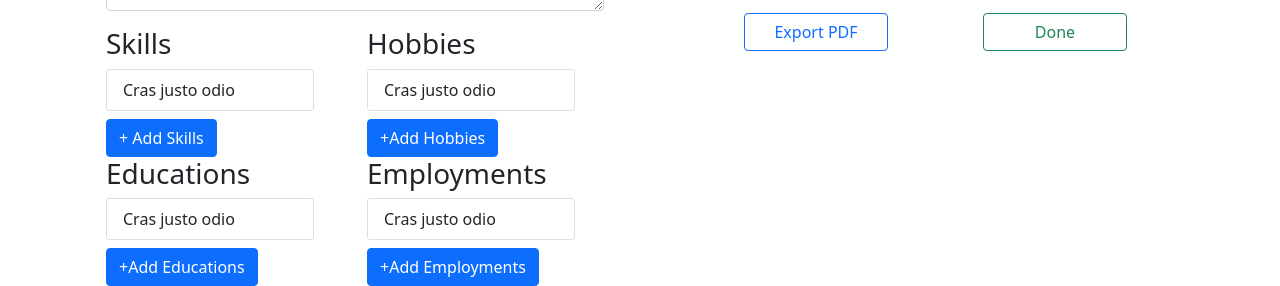
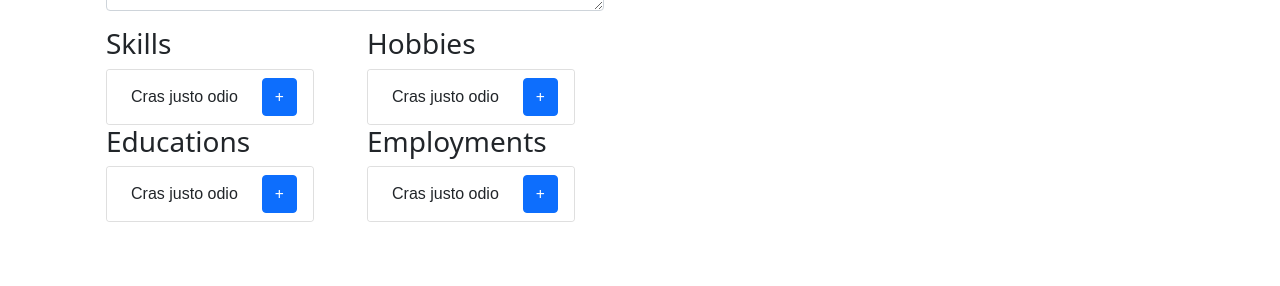
Before and after one commit to nguyentantrung2000/Runway-CVBuilder, a React (Create React App) app: page /createcv in a window 1280 px wide. Shown: the part 563-849 px from the top of the page. After the commit the page ends 800 px from the top, so only its background shows below. Built offline with nearby package versions, Linux system fonts and the light colour scheme; no server answers.

Commit message:
fix UI dialog

```diff
--- a/src/pages/create_cv/createCV.tsx
+++ b/src/pages/create_cv/createCV.tsx
@@ -5,7 +5,10 @@ import { CreateSkill } from '../../components/create_skill_popup/create_skill'
 import { useState } from 'react'
 
 export const CreateCV = () => {
-    const [lgShow, setLgShow] = useState(false);
+    const [show1, setShow1] = useState(false);
+    const [show2, setShow2] = useState(false);
+    const [lgShow3, setLgShow3] = useState(false);
+    const [lgShow4, setLgShow4] = useState(false);
 
     return (
         <div className='from' style={{ 'paddingTop': '6rem' }}>
@@ -97,26 +100,57 @@ export const CreateCV = () => {
                                                 <h3>Skills</h3>
                                                 <Card style={{ width: '13rem' }}>
                                                     <ListGroup variant="flush">
-                                                        <ListGroup.Item>Cras justo odio</ListGroup.Item>
+                                                    <ListGroup.Item style={{display:'flex', justifyContent:'space-between'}}>
+                                                            <p style={{margin:'auto',paddingRight:'1rem'}}>Cras justo odio</p>
+                                                            <Button onClick={() => setShow1(true)}>+</Button>
+                                                        </ListGroup.Item>
                                                     </ListGroup>
                                                 </Card>
-                                                <Button style={{ 'marginTop': '0.5rem' }} variant="primary" onClick={() => setLgShow(true)}>
-                                                    + Add Skills
-                                                </Button>
+                                                <Modal size='lg' show={show1} onHide={() => setShow1(false)} aria-labelledby="contained-modal-title-vcenter" centered>
+                                                    <Modal.Header closeButton>
+                                                        <Modal.Title>Add Skills</Modal.Title>
 
-
+                                                    </Modal.Header>
+                                                    <Modal.Body>
+                                                        <div style={{ 'display': 'flex', 'placeContent': 'center' }}>
+                                                            <div style={{ 'display': 'flex' }}>
+                                                                <Form style={{ 'marginRight': '1rem' }}>
+                                                                    <Form.Group className="mb-3" controlId="formBasicText">
+                                                                        <Form.Label>Skill name</Form.Label>
+                                                                        <Form.Control  type="text" placeholder="Eg. your text here" />
+                                                                    </Form.Group>
+                                                                </Form>
+                                                                <Form style={{ 'marginRight': '1rem' }}>
+                                                                    <Form.Label>Level</Form.Label>
+                                                                    <Form.Select style={{marginTop:'0.35rem'}} aria-label="Default select example">
+                                                                        <option>Choose one</option>
+                                                                        <option value="1">1</option>
+                                                                        <option value="2">2</option>
+                                                                        <option value="3">3</option>
+                                                                    </Form.Select>
+                                                                </Form>
+                                                            </div>
+                                                            <div style={{marginTop: '2.2rem' }}>
+                                                                <Button style={{ 'marginRight': '0.5rem' }} variant="outline-danger">Cancel</Button>
+                                                                <Button variant="outline-primary">Done</Button>
+                                                            </div>
+                                                        </div>
+                                                    </Modal.Body>
+                                                </Modal>
                                             </Col>
                                             <Col>
                                                 <h3>Hobbies</h3>
                                                 <Card style={{ width: '13rem' }}>
                                                     <ListGroup variant="flush">
-                                                        <ListGroup.Item>Cras justo odio</ListGroup.Item>
+                                                        <ListGroup.Item style={{display:'flex', justifyContent:'space-between'}}>
+                                                            <p style={{margin:'auto',paddingRight:'1rem'}}>Cras justo odio</p>
+                                                            <Button onClick={() => setShow2(true)}>+</Button>
+                                                        </ListGroup.Item>
                                                     </ListGroup>
                                                 </Card>
-                                                <Button style={{ 'marginTop': '0.5rem' }} variant="primary" onClick={() => setLgShow(true)}>+Add Hobbies</Button>
-                                                <Modal size="lg" show={lgShow} onHide={() => setLgShow(false)} aria-labelledby="example-modal-sizes-title-lg">
+                                                <Modal show={show2} onHide={() => setShow2(false)} aria-labelledby="contained-modal-title-vcenter" centered>
                                                     <Modal.Header closeButton>
-                                                        <Modal.Title>Modal heading</Modal.Title>
+                                                        <Modal.Title>Add Hobbies</Modal.Title>
 
                                                     </Modal.Header>
                                                     <Modal.Body>
@@ -127,8 +161,8 @@ export const CreateCV = () => {
                                                                     <Form.Control type="text" placeholder="Eg. your text here" />
                                                                 </Form.Group>
                                                             </Form>
-                                                            <div style={{ 'paddingTop': '2rem' }}>
-                                                                <Button style={{ 'marginRight': '1rem' }} variant="outline-danger">Cancel</Button>
+                                                            <div style={{ 'marginTop': '2.2rem' }}>
+                                                                <Button style={{ 'marginRight': '0.5rem' }} variant="outline-danger">Cancel</Button>
                                                                 <Button variant="outline-primary">Done</Button>
                                                             </div>
                                                         </div>
@@ -141,19 +175,21 @@ export const CreateCV = () => {
                                                 <h3>Educations</h3>
                                                 <Card style={{ width: '13rem' }}>
                                                     <ListGroup variant="flush">
-                                                        <ListGroup.Item>Cras justo odio</ListGroup.Item>
+                                                    <ListGroup.Item style={{display:'flex', justifyContent:'space-between'}}>
+                                                            <p style={{margin:'auto',paddingRight:'1rem'}}>Cras justo odio</p>
+                                                            <Button onClick={() => setLgShow3(true)}>+</Button>
+                                                        </ListGroup.Item>
                                                     </ListGroup>
                                                 </Card>
-                                                <Button style={{ 'marginTop': '0.5rem' }} variant="primary" onClick={() => setLgShow(true)}>+Add Educations </Button>
-                                                <Modal size="lg" show={lgShow} onHide={() => setLgShow(false)} aria-labelledby="example-modal-sizes-title-lg">
+                                                <Modal size="lg" show={lgShow3} onHide={() => setLgShow3(false)} aria-labelledby="contained-modal-title-vcenter" centered>
                                                     <Modal.Header closeButton>
-                                                        <Modal.Title>Modal heading</Modal.Title>
+                                                        <Modal.Title>Add Educations</Modal.Title>
 
                                                     </Modal.Header>
                                                     <Modal.Body>
                                                         <div>
                                                             <Form style={{ 'display': 'flex', 'placeContent': 'center' }}>
-                                                                <div style={{ 'marginRight': '1rem', 'width': '21.25%' }}>
+                                                                <div style={{ 'marginRight': '1rem', 'width': '54%' }}>
                                                                     <div>
                                                                         <Form.Group className="mb-3" controlId="formBasicText">
                                                                             <Form.Label>Education</Form.Label>
@@ -202,19 +238,21 @@ export const CreateCV = () => {
                                                 <h3>Employments</h3>
                                                 <Card style={{ width: '13rem' }}>
                                                     <ListGroup variant="flush">
-                                                        <ListGroup.Item>Cras justo odio</ListGroup.Item>
+                                                    <ListGroup.Item style={{display:'flex', justifyContent:'space-between'}}>
+                                                            <p style={{margin:'auto',paddingRight:'1rem'}}>Cras justo odio</p>
+                                                            <Button onClick={() => setLgShow4(true)}>+</Button>
+                                                        </ListGroup.Item>
                                                     </ListGroup>
                                                 </Card>
-                                                <Button style={{ 'marginTop': '0.5rem' }} variant="primary" onClick={() => setLgShow(true)}>+Add Employments</Button>
-                                                <Modal ssize="lg" show={lgShow} onHide={() => setLgShow(false)} aria-labelledby="example-modal-sizes-title-lg">
+                                                <Modal size="lg" show={lgShow4} onHide={() => setLgShow4(false)} aria-labelledby="contained-modal-title-vcenter" centered>
                                                     <Modal.Header closeButton>
-                                                        <Modal.Title>Modal heading</Modal.Title>
+                                                        <Modal.Title>Add Employments</Modal.Title>
 
                                                     </Modal.Header>
                                                     <Modal.Body>
                                                         <div>
                                                             <Form style={{ 'display': 'flex', 'placeContent': 'center' }}>
-                                                                <div style={{ 'marginRight': '1rem', 'width': '21.25%' }}>
+                                                                <div style={{ 'marginRight': '1rem', width:'54%'}}>
                                                                     <div>
                                                                         <Form.Group className="mb-3" controlId="formBasicText">
                                                                             <Form.Label>Company name / Workplace name</Form.Label>
```
Also changed, not shown: src/pages/ViewExampleCV/ViewExampleCV.css (+18 -14 lines).
